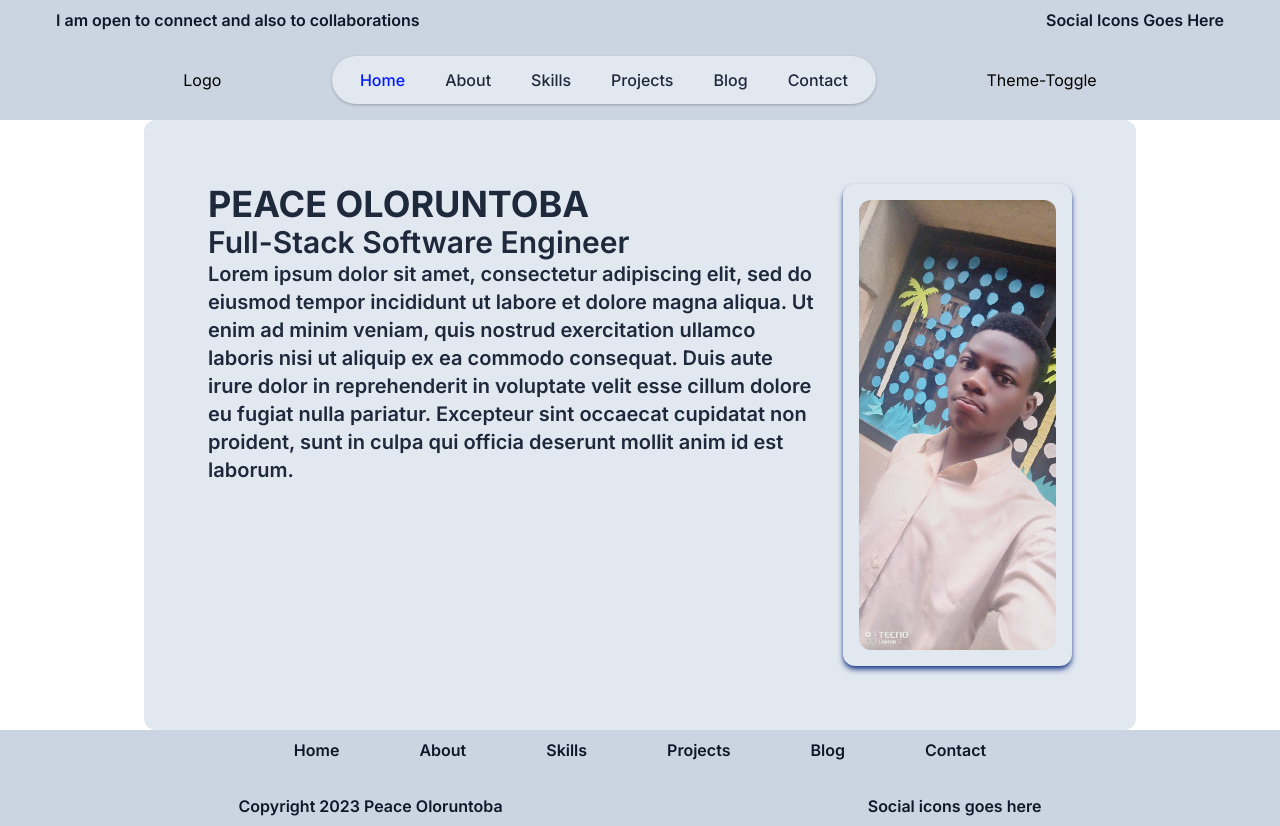
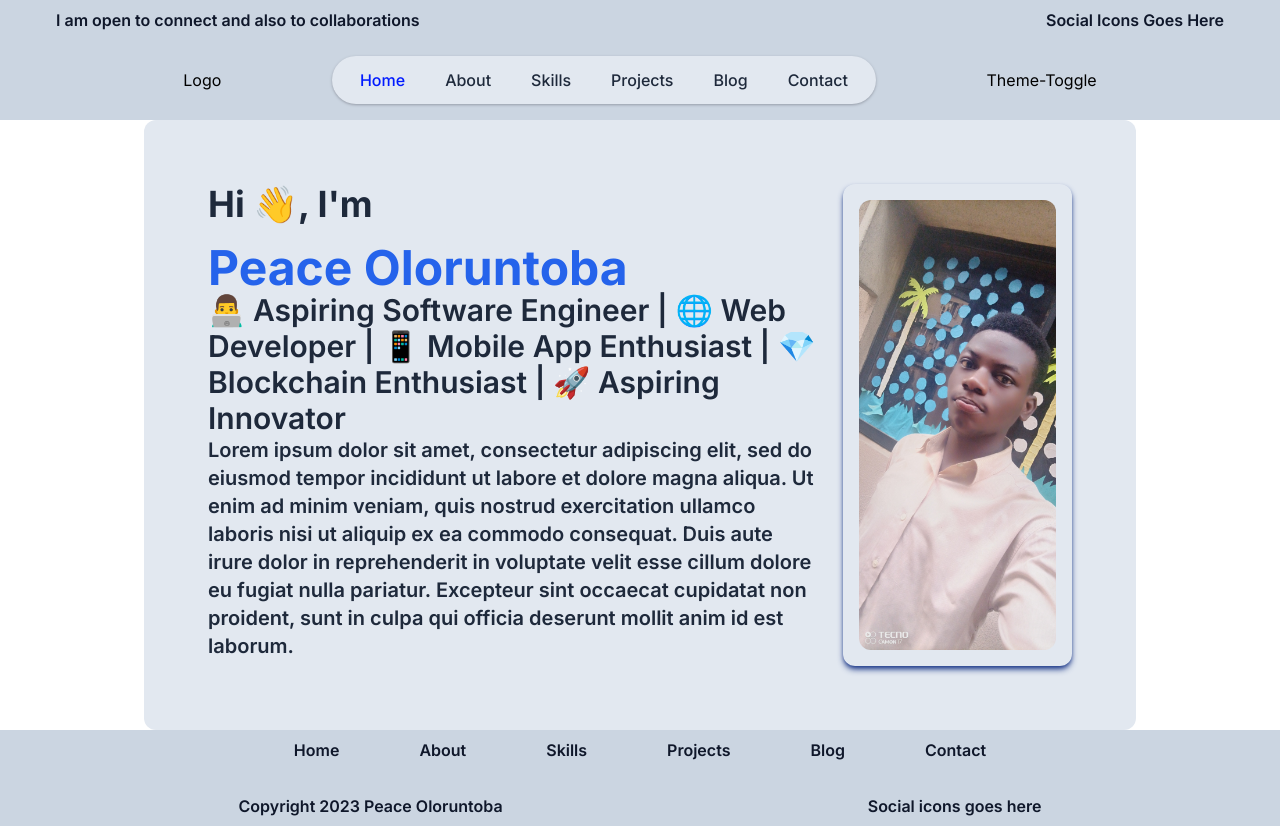
Before and after one commit to PeaceOloruntoba/peacecodes, a Next.js app: page / in a window 1280 px wide. Built offline with nearby package versions, Linux system fonts and the light colour scheme.

Commit message:
here we go again

```diff
--- a/src/app/components/Intro.tsx
+++ b/src/app/components/Intro.tsx
@@ -6,8 +6,9 @@ export default function Intro() {
         <div className="flex justify-around items-center px-36 dark:bg-gray-950">
             <div className="p-16 flex gap-5 bg-slate-200 dark:bg-slate-950 rounded-xl">
             <div className="">
-                <h1 className="text-4xl font-bold text-slate-800 dark:text-zinc-300">PEACE OLORUNTOBA</h1>
-                <h2 className="text-3xl font-semibold text-slate-800 dark:text-zinc-300 ">Full-Stack Software Engineer</h2>
+                <span className="text-4xl font-bold text-slate-800 dark:text-zinc-300">Hi 👋, I'm</span>
+                <h1 className="text-5xl font-bold text-blue-600 mt-5">Peace Oloruntoba</h1>
+                <h2 className="text-3xl font-semibold text-slate-800 dark:text-zinc-300 ">👨‍💻 Aspiring Software Engineer | 🌐 Web Developer | 📱 Mobile App Enthusiast | 💎 Blockchain Enthusiast | 🚀 Aspiring Innovator </h2>
                 <p className="text-xl font-semibold text-slate-800 dark:text-zinc-300">Lorem ipsum dolor sit amet, consectetur adipiscing elit, sed do eiusmod tempor incididunt ut labore et dolore magna aliqua. Ut enim ad minim veniam, quis nostrud exercitation ullamco laboris nisi ut aliquip ex ea commodo consequat. Duis aute irure dolor in reprehenderit in voluptate velit esse cillum dolore eu fugiat nulla pariatur. Excepteur sint occaecat cupidatat non proident, sunt in culpa qui officia deserunt mollit anim id est laborum.</p>
             </div>
             <div className="p-4 rounded-xl shadow-md shadow-blue-900">
```
Also changed, not shown: src/app/assets/aboutme.jpeg (added), src/app/assets/homeabout.jpeg (added).
